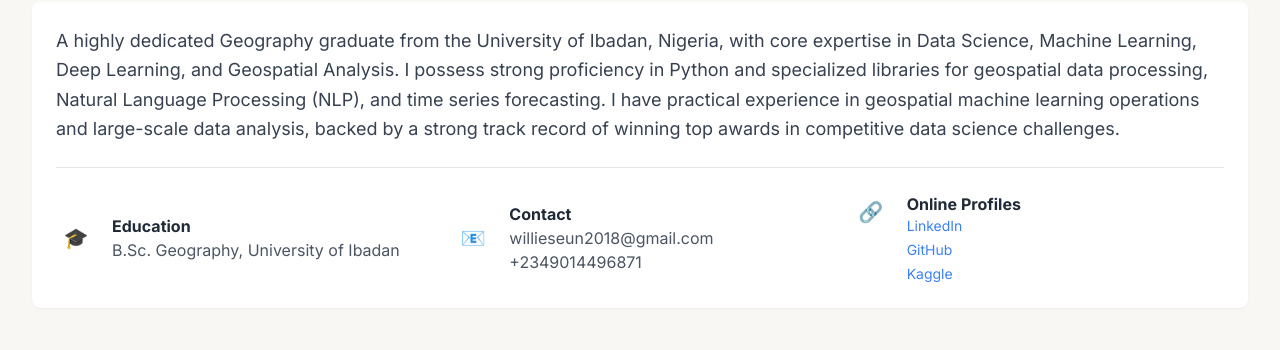
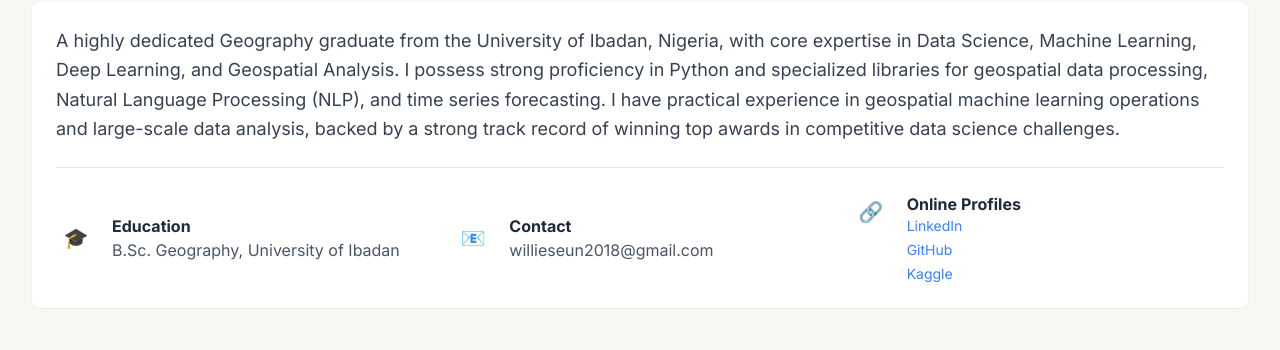
Before and after one commit to willieseun/my-interactive-cv, a plain HTML site: page index.html in a window 1280 px wide. Shown: the part 170-520 px from the top of the page. Drawn offline with nearby package versions, Linux system fonts and the light colour scheme.

Commit message:
Update index.html

```diff
--- a/index.html
+++ b/index.html
@@ -99,7 +99,6 @@
                          <div>
                              <h3 class="font-semibold text-gray-800">Contact</h3>
                              <p class="text-gray-600">willieseun2018@gmail.com</p>
-                             <p class="text-gray-600">+2349014496871</p>
                          </div>
                     </div>
                      <div class="flex items-start">
```
